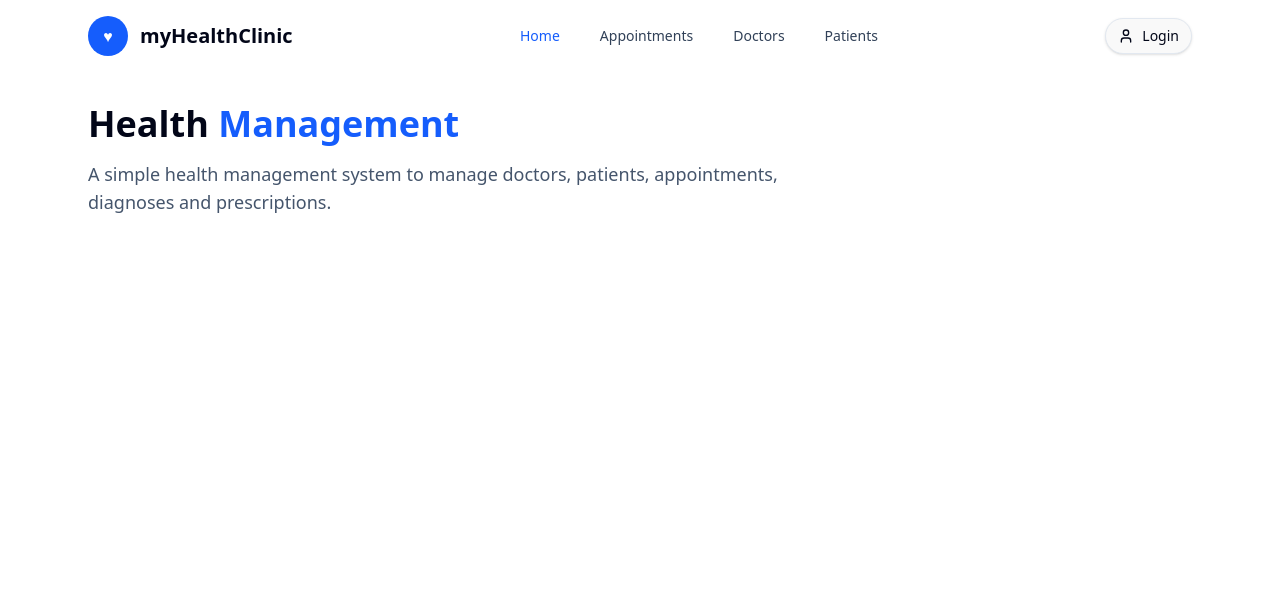
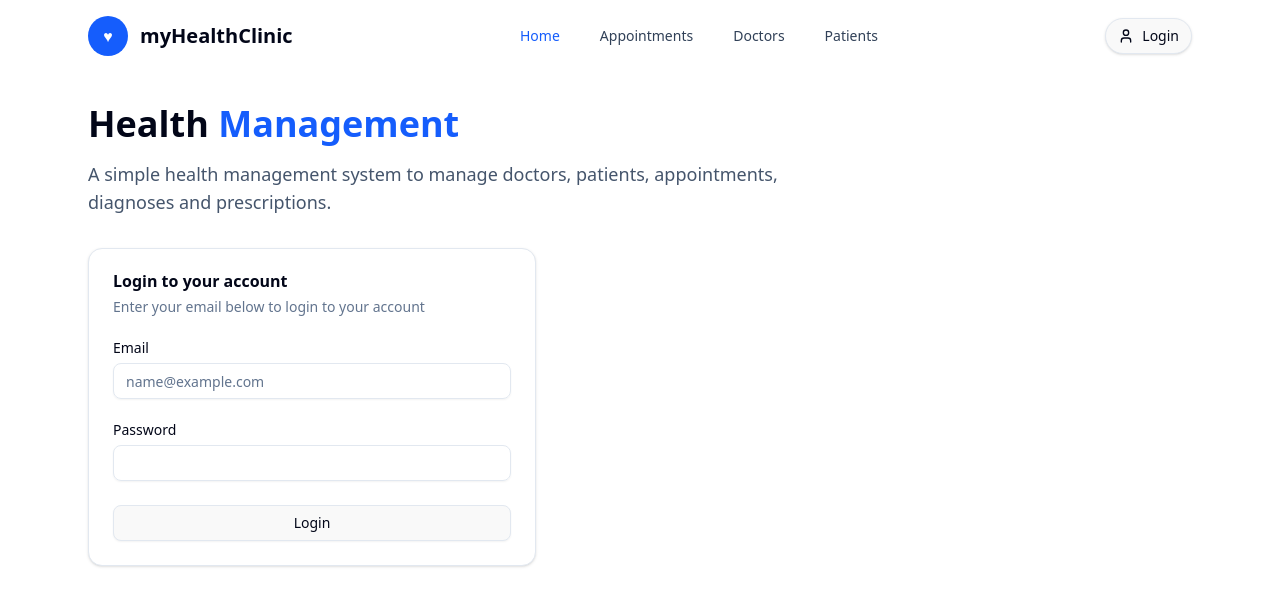
Before and after one commit to tarac123/myHealth, a React (Vite) app in the folder myHealth/: page / in a window 1280 px wide. Shown: the top 606 px of the page. Built offline with nearby package versions, Linux system fonts and the light colour scheme.

Commit message:
Updated Home.jsx login added back

```diff
--- a/myHealth/src/pages/Home.jsx
+++ b/myHealth/src/pages/Home.jsx
@@ -1,10 +1,6 @@
-// src/pages/Home.jsx
-import { Link } from "react-router";
-import { useAuth } from "@/hooks/useAuth";
-import { Button } from "@/components/ui/button";
-import { Card, CardContent } from "@/components/ui/card";
 
-// src/pages/Home.jsx
+import LoginForm from "@/components/LoginForm";
+
 export default function Home() {
   return (
     <div className="max-w-3xl">
@@ -12,10 +8,15 @@ export default function Home() {
         Health <span className="text-blue-600">Management</span>
       </h1>
 
-      <p className="text-slate-600 text-lg">
+      <p className="text-slate-600 text-lg mb-8">
         A simple health management system to manage doctors, patients,
         appointments, diagnoses and prescriptions.
       </p>
+
+      {/* Login form */}
+      <div className="max-w-md">
+        <LoginForm />
+      </div>
     </div>
   );
 }
```
